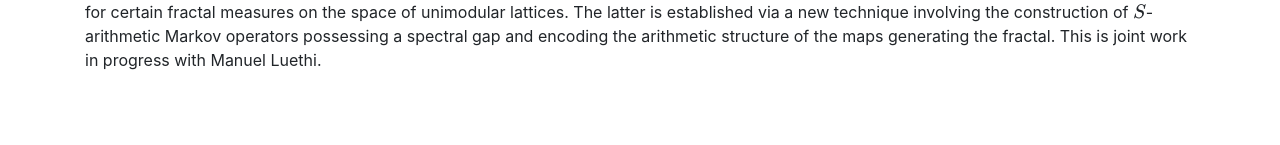
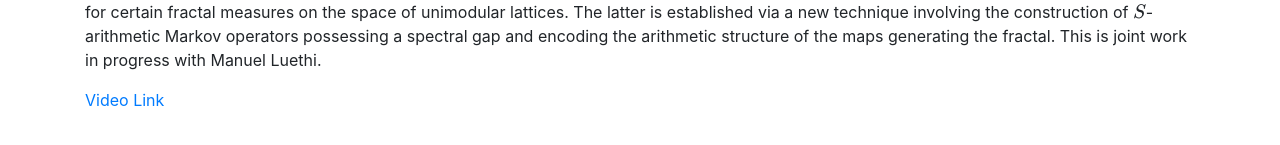
Before and after one commit to lively-cat-lover/DAHD-webinar, a Jekyll site: the page built from _posts/2020-06-03-Osama-Khalil.md, in a window 1280 px wide. Shown: the part 374-519 px from the top of the page. Built offline with Jekyll 4.4.1, drawn with Linux system fonts in a browser that asks for light colours; formulas are drawn with MathJax 3.

Commit message:
add video link for osama's talk

```diff
--- a/_posts/2020-06-03-Osama-Khalil.md
+++ b/_posts/2020-06-03-Osama-Khalil.md
@@ -9,3 +9,5 @@ categories: Diophantine approximation
 
 Abstract. In 1984, Mahler asked how well typical points on Cantor’s set can be approximated by rational numbers. His question fits within a program, set out by himself in the 1930s, attempting to determine conditions under which subsets of $\mathbb{R}^d$ inherit the Diophantine properties of the ambient space. Since the approximability of typical points in Euclidean space by rational points is governed by Khintchine’s classical theorem, the ultimate form of Mahler’s question asks whether an analogous zero-one law holds for fractal measures. Significant progress has been achieved in recent years, albeit, almost all known results have been of “convergence type”.
 In this talk, we will discuss the first instances where a complete analogue of Khinchine’s theorem for fractal measures is obtained. The class of fractals for which our results hold includes those generated by rational similarities of $\mathbb{R}^d$ and having sufficiently small Hausdorff co-dimension. The main new ingredient is an effective equidistribution theorem for certain fractal measures on the space of unimodular lattices. The latter is established via a new technique involving the construction of $S$-arithmetic Markov operators possessing a spectral gap and encoding the arithmetic structure of the maps generating the fractal. This is joint work in progress with Manuel Luethi.
+
+[Video Link](https://drive.google.com/file/d/1rzM0HC4I7SuZt8-fFIROGM5IVIGVA0i7)
```
